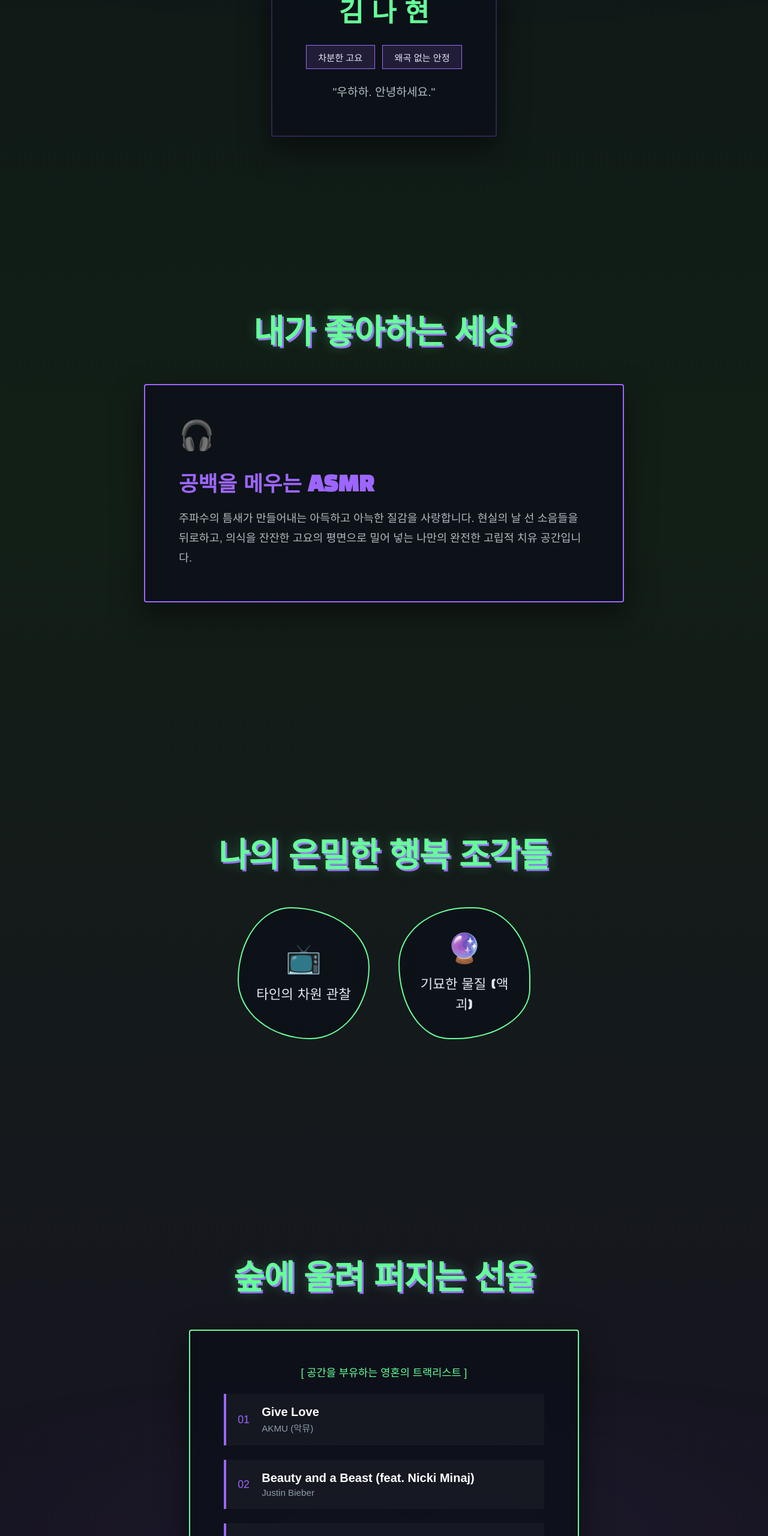
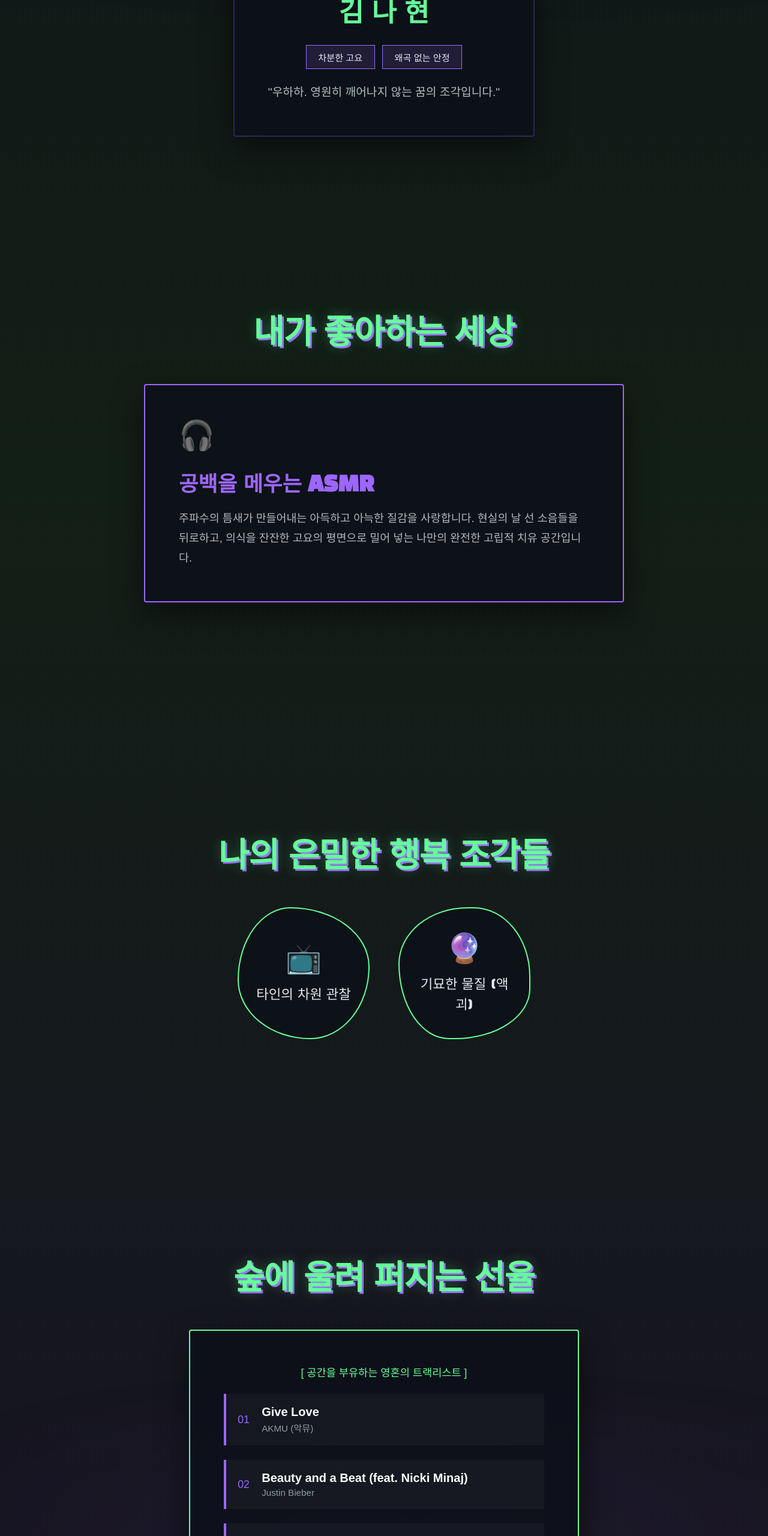
Before and after one commit to 36c9894-hue/nahyunkim, a plain HTML site: page index.html in a window 1280 px wide. Shown: the part 1540-4100 px from the top of the page at 60% size. Drawn offline with Linux system fonts and the light colour scheme; a web font is replaced by a local one.

Commit message:
Update index.html

```diff
--- a/index.html
+++ b/index.html
@@ -685,7 +685,7 @@
                     <span class="tag">차분한 고요</span>
                     <span class="tag">왜곡 없는 안정</span>
                 </div>
-                <p class="one-line-desc">"우하하. 안녕하세요."</p>
+                <p class="one-line-desc">"우하하. 영원히 깨어나지 않는 꿈의 조각입니다."</p>
             </div>
         </div>
     </section>
@@ -738,7 +738,7 @@
                     <div class="track-item">
                         <div class="track-num">02</div>
                         <div class="track-info">
-                            <div class="track-title">Beauty and a Beast (feat. Nicki Minaj)</div>
+                            <div class="track-title">Beauty and a Beat (feat. Nicki Minaj)</div>
                             <div class="track-artist">Justin Bieber</div>
                         </div>
                     </div>
```
